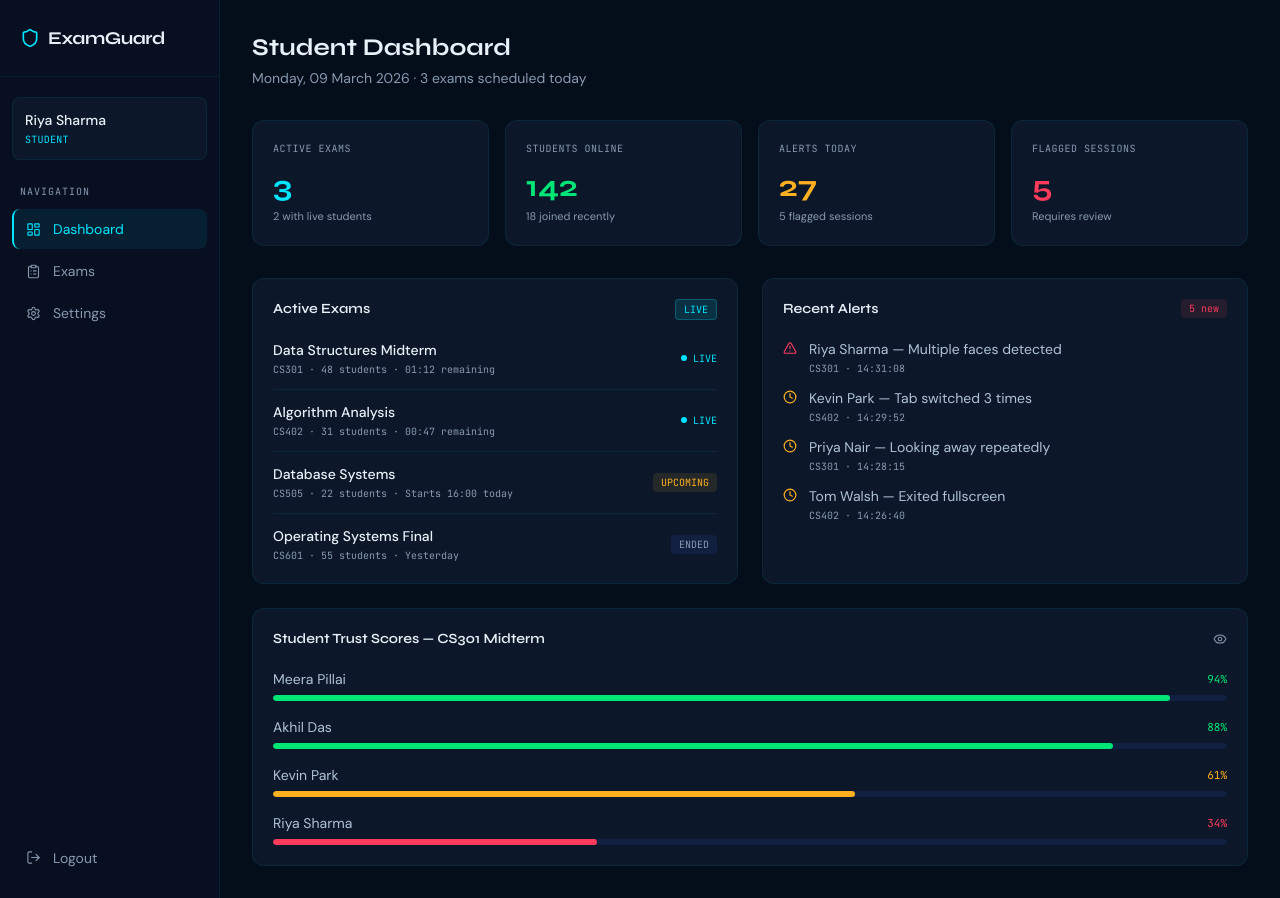
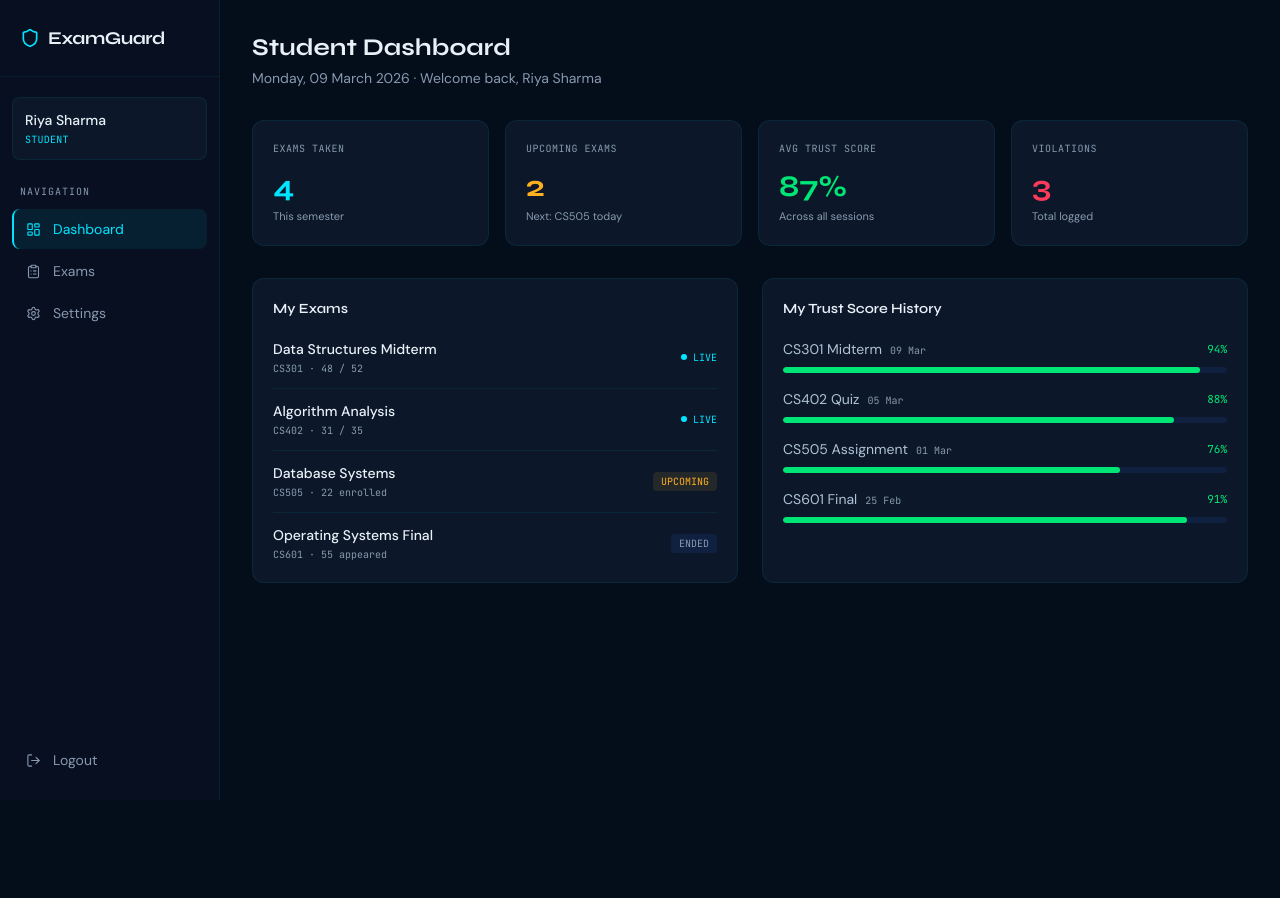
Before and after one commit to jjcoding-source/examguard, a React (Vite) app: page /dashboard in a window 1280 px wide. After the commit the page ends 800 px from the top, so only its background shows below. Built offline with nearby package versions, Linux system fonts and the light colour scheme.

Commit message:
fix DashboardPage — complete file with imports, mock data, role based views

```diff
--- a/src/pages/DashboardPage.jsx
+++ b/src/pages/DashboardPage.jsx
@@ -1,18 +1,14 @@
 import { useAuth } from '../context/AuthContext'
 import Sidebar from '../components/Sidebar'
 import StatCard from '../components/StatCard'
-import {
-  AlertTriangle,
-  Clock,
-  Eye,
-} from 'lucide-react'
+import { AlertTriangle, Clock, Eye } from 'lucide-react'
 
 const MOCK_EXAMS = [
   {
     id: 1,
     name: 'Data Structures Midterm',
     code: 'CS301',
-    students: 48,
+    students: '48 / 52',
     remaining: '01:12',
     status: 'live',
   },
@@ -20,7 +16,7 @@ const MOCK_EXAMS = [
     id: 2,
     name: 'Algorithm Analysis',
     code: 'CS402',
-    students: 31,
+    students: '31 / 35',
     remaining: '00:47',
     status: 'live',
   },
@@ -28,7 +24,7 @@ const MOCK_EXAMS = [
     id: 3,
     name: 'Database Systems',
     code: 'CS505',
-    students: 22,
+    students: '22 enrolled',
     remaining: null,
     startsAt: '16:00 today',
     status: 'upcoming',
@@ -37,7 +33,7 @@ const MOCK_EXAMS = [
     id: 4,
     name: 'Operating Systems Final',
     code: 'CS601',
-    students: 55,
+    students: '55 appeared',
     remaining: null,
     status: 'ended',
   },
@@ -71,10 +67,10 @@ const MOCK_ALERTS = [
 ]
 
 const MOCK_TRUST = [
-  { name: 'Meera Pillai',  score: 94 },
-  { name: 'Akhil Das',     score: 88 },
-  { name: 'Kevin Park',    score: 61 },
-  { name: 'Riya Sharma',   score: 34 },
+  { name: 'Meera Pillai', score: 94 },
+  { name: 'Akhil Das',    score: 88 },
+  { name: 'Kevin Park',   score: 61 },
+  { name: 'Riya Sharma',  score: 34 },
 ]
 
 function getStatusBadge(status) {
@@ -123,6 +119,10 @@ function getTrustTextColor(score) {
 export default function DashboardPage() {
   const { user } = useAuth()
 
+  const isStudent    = user?.role === 'Student'
+  const isInstructor = user?.role === 'Instructor'
+  const isAdmin      = user?.role === 'Admin'
+
   return (
     <div className="flex min-h-screen bg-[#040d1a]">
 
@@ -130,18 +130,131 @@ export default function DashboardPage() {
 
       <main className="flex-1 p-8 overflow-y-auto">
 
-        {/* Page header */}
         <div className="mb-8">
           <h1 className="font-['Syne'] text-2xl font-bold
                          text-[#e8f0f8] mb-1">
             {user?.role} Dashboard
           </h1>
           <p className="text-sm text-[#8899b0]">
-            Monday, 09 March 2026 · 3 exams scheduled today
+            Monday, 09 March 2026 · Welcome back, {user?.name}
           </p>
         </div>
 
-        {/* Stats row */}
+        {/* ── STUDENT ─────────────────────────────── */}
+        {isStudent && (
+          <>
+            <div className="grid grid-cols-2 lg:grid-cols-4
+                            gap-4 mb-8">
+              <StatCard
+                label="EXAMS TAKEN"
+                value="4"
+                sub="This semester"
+                valueColor="text-[#00e5ff]"
+              />
+              <StatCard
+                label="UPCOMING EXAMS"
+                value="2"
+                sub="Next: CS505 today"
+                valueColor="text-[#ffb020]"
+              />
+              <StatCard
+                label="AVG TRUST SCORE"
+                value="87%"
+                sub="Across all sessions"
+                valueColor="text-[#00e676]"
+              />
+              <StatCard
+                label="VIOLATIONS"
+                value="3"
+                sub="Total logged"
+                valueColor="text-[#ff3b5c]"
+              />
+            </div>
+
+            <div className="grid grid-cols-1 lg:grid-cols-2
+                            gap-6">
+
+              <div className="bg-[#0c1829] rounded-xl p-5
+                              border border-[rgba(0,229,255,0.08)]">
+                <h2 className="font-['Syne'] text-sm font-semibold
+                               text-[#e8f0f8] mb-5">
+                  My Exams
+                </h2>
+                <div className="flex flex-col divide-y
+                                divide-[rgba(0,229,255,0.08)]">
+                  {MOCK_EXAMS.map((exam) => (
+                    <div key={exam.id}
+                         className="flex items-center justify-between
+                                    py-3 first:pt-0 last:pb-0">
+                      <div>
+                        <p className="text-sm font-medium
+                                      text-[#e8f0f8] mb-0.5">
+                          {exam.name}
+                        </p>
+                        <p className="font-['JetBrains_Mono'] text-[10px]
+                                      text-[#8899b0]">
+                          {exam.code} · {exam.students}
+                        </p>
+                      </div>
+                      {getStatusBadge(exam.status)}
+                    </div>
+                  ))}
+                </div>
+              </div>
+
+              <div className="bg-[#0c1829] rounded-xl p-5
+                              border border-[rgba(0,229,255,0.08)]">
+                <h2 className="font-['Syne'] text-sm font-semibold
+                               text-[#e8f0f8] mb-5">
+                  My Trust Score History
+                </h2>
+                <div className="flex flex-col gap-4">
+                  {[
+                    { exam: 'CS301 Midterm',    score: 94, date: '09 Mar' },
+                    { exam: 'CS402 Quiz',        score: 88, date: '05 Mar' },
+                    { exam: 'CS505 Assignment',  score: 76, date: '01 Mar' },
+                    { exam: 'CS601 Final',       score: 91, date: '25 Feb' },
+                  ].map((s) => (
+                    <div key={s.exam}>
+                      <div className="flex justify-between
+                                      text-sm mb-1.5">
+                        <div>
+                          <span className="text-[#b0c2d8]">
+                            {s.exam}
+                          </span>
+                          <span className="font-['JetBrains_Mono']
+                                           text-[10px] text-[#8899b0]
+                                           ml-2">
+                            {s.date}
+                          </span>
+                        </div>
+                        <span className={`font-['JetBrains_Mono']
+                                          text-[11px]
+                                          ${getTrustTextColor(s.score)}`}>
+                          {s.score}%
+                        </span>
+                      </div>
+                      <div className="h-1.5 bg-[#0f2040] rounded-full
+                                      overflow-hidden">
+                        <div
+                          className={`h-full rounded-full
+                                      transition-all duration-500
+                                      ${getTrustColor(s.score)}`}
+                          style={{ width: `${s.score}%` }}
+                        />
+                      </div>
+                    </div>
+                  ))}
+                </div>
+              </div>
+
+            </div>
+          </>
+        )}
+
+        {/* ── INSTRUCTOR ───────────────────────────── */}
+        {isInstructor && (
+          <>
             <div className="grid grid-cols-2 lg:grid-cols-4
                             gap-4 mb-8">
               <StatCard
@@ -173,10 +286,8 @@ export default function DashboardPage() {
             <div className="grid grid-cols-1 lg:grid-cols-2
                             gap-6 mb-6">
 
-          {/* Active exams */}
               <div className="bg-[#0c1829] rounded-xl p-5
                               border border-[rgba(0,229,255,0.08)]">
-
                 <div className="flex items-center justify-between mb-5">
                   <h2 className="font-['Syne'] text-sm font-semibold
                                  text-[#e8f0f8]">
@@ -190,7 +301,6 @@ export default function DashboardPage() {
                     LIVE
                   </span>
                 </div>
-
                 <div className="flex flex-col divide-y
                                 divide-[rgba(0,229,255,0.08)]">
                   {MOCK_EXAMS.map((exam) => (
@@ -204,8 +314,7 @@ export default function DashboardPage() {
                         </p>
                         <p className="font-['JetBrains_Mono'] text-[10px]
                                       text-[#8899b0]">
-                      {exam.code} ·{' '}
-                      {exam.students} students ·{' '}
+                          {exam.code} · {exam.students} ·{' '}
                           {exam.remaining
                             ? `${exam.remaining} remaining`
                             : exam.startsAt
@@ -217,13 +326,10 @@ export default function DashboardPage() {
                     </div>
                   ))}
                 </div>
-
               </div>
 
-          {/* Recent alerts */}
               <div className="bg-[#0c1829] rounded-xl p-5
                               border border-[rgba(0,229,255,0.08)]">
-
                 <div className="flex items-center justify-between mb-5">
                   <h2 className="font-['Syne'] text-sm font-semibold
                                  text-[#e8f0f8]">
@@ -236,7 +342,6 @@ export default function DashboardPage() {
                     5 new
                   </span>
                 </div>
-
                 <div className="flex flex-col gap-3">
                   {MOCK_ALERTS.map((alert) => (
                     <div key={alert.id}
@@ -244,14 +349,14 @@ export default function DashboardPage() {
                       {alert.type === 'error' ? (
                         <AlertTriangle
                           size={14}
+                          strokeWidth={2}
                           className="text-[#ff3b5c] mt-0.5 flex-shrink-0"
-                      strokeWidth={2}
                         />
                       ) : (
                         <Clock
                           size={14}
+                          strokeWidth={2}
                           className="text-[#ffb020] mt-0.5 flex-shrink-0"
-                      strokeWidth={2}
                         />
                       )}
                       <div>
@@ -266,27 +371,20 @@ export default function DashboardPage() {
                     </div>
                   ))}
                 </div>
-
               </div>
 
             </div>
 
-        {/* Trust score bars */}
             <div className="bg-[#0c1829] rounded-xl p-5
                             border border-[rgba(0,229,255,0.08)]">
-
               <div className="flex items-center justify-between mb-5">
                 <h2 className="font-['Syne'] text-sm font-semibold
                                text-[#e8f0f8]">
                   Student Trust Scores — CS301 Midterm
                 </h2>
-            <Eye
-              size={14}
-              className="text-[#8899b0]"
-              strokeWidth={1.75}
-            />
+                <Eye size={14} strokeWidth={1.75}
+                     className="text-[#8899b0]" />
               </div>
-
               <div className="flex flex-col gap-4">
                 {MOCK_TRUST.map((s) => (
                   <div key={s.name}>
@@ -313,11 +411,59 @@ export default function DashboardPage() {
                   </div>
                 ))}
               </div>
+            </div>
+          </>
+        )}
 
+        {/* ── ADMIN ───────────────────────────────── */}
+        {isAdmin && (
+          <>
+            <div className="grid grid-cols-2 lg:grid-cols-4
+                            gap-4 mb-8">
+              <StatCard
+                label="TOTAL USERS"
+                value="284"
+                sub="12 added this month"
+                valueColor="text-[#00e5ff]"
+              />
+              <StatCard
+                label="TOTAL EXAMS"
+                value="47"
+                sub="This semester"
+                valueColor="text-[#00e676]"
+              />
+              <StatCard
+                label="ACTIVE SESSIONS"
+                value="142"
+                sub="Right now"
+                valueColor="text-[#ffb020]"
+              />
+              <StatCard
+                label="FLAGGED TODAY"
+                value="5"
+                sub="Needs review"
+                valueColor="text-[#ff3b5c]"
+              />
             </div>
 
+            <div className="bg-[#0c1829] rounded-xl p-5
+                            border border-[rgba(0,229,255,0.08)]">
+              <h2 className="font-['Syne'] text-sm font-semibold
+                             text-[#e8f0f8] mb-4">
+                System Overview
+              </h2>
+              <p className="text-sm text-[#8899b0] leading-relaxed">
+                All systems operational. Visit the{' '}
+                <span className="text-[#00e5ff] cursor-pointer">
+                  Admin Panel
+                </span>{' '}
+                to manage users, roles, and system configuration.
+              </p>
+            </div>
+          </>
+        )}
+
       </main>
-
     </div>
   )
 }
```
Lines whose indentation alone changed are shown as unchanged.
